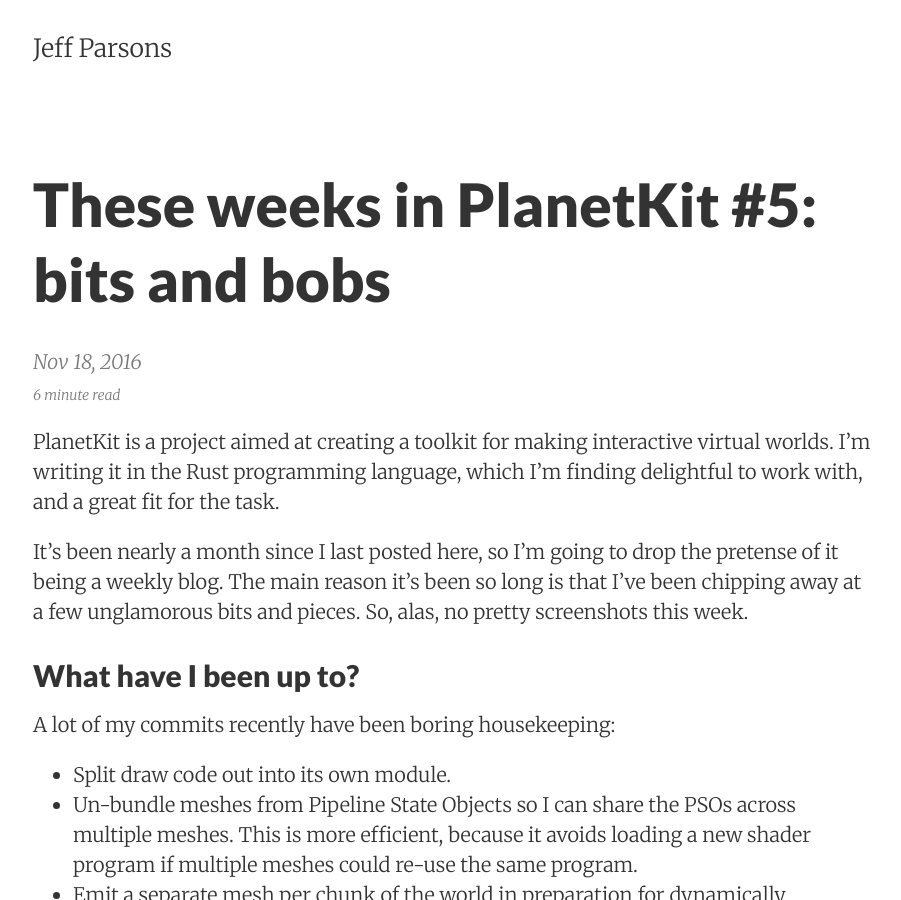
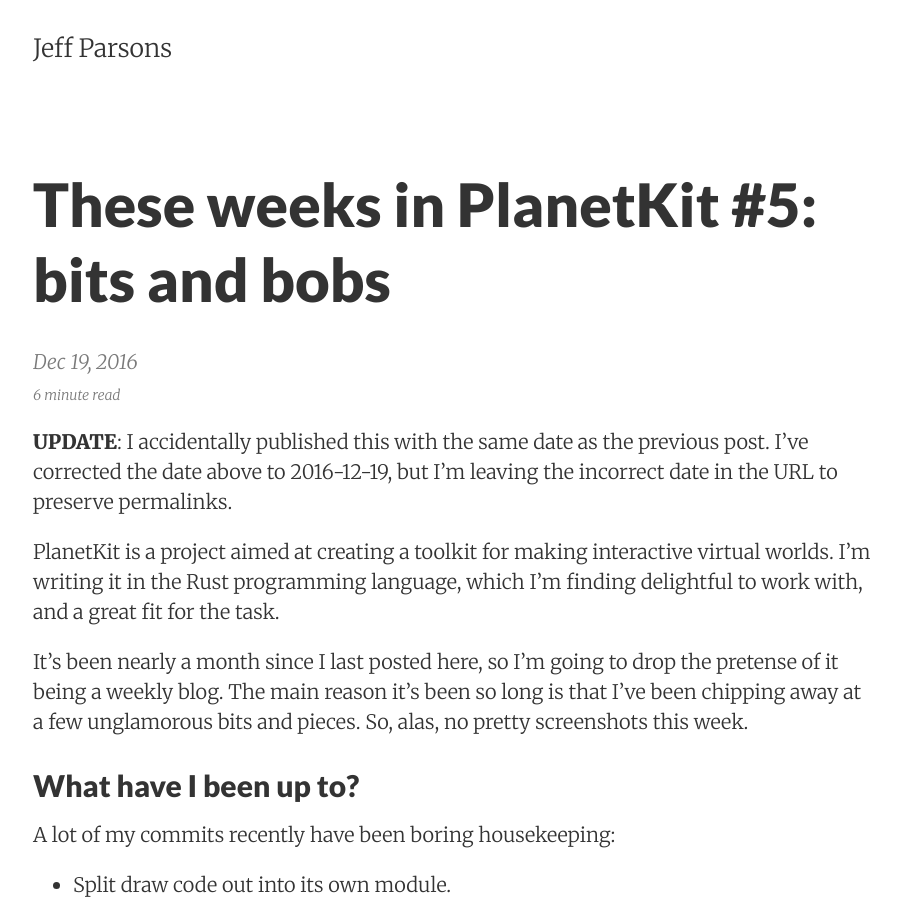
Before and after one commit to jeffparsons/jeffparsons.github.io, a Jekyll site: the page built from _posts/2016-12-14-twipk-5.md, in a window 1280 px wide and 900 px high. Shown: the whole window, without its empty margins (187-1088 px from the left). Built offline with Jekyll 4.4.1, drawn with Linux system fonts in a browser that asks for light colours.

Commit message:
Fix TWIPK 5 date but preserve permalink

```diff
--- a/_posts/2016-12-14-twipk-5.md
+++ b/_posts/2016-12-14-twipk-5.md
@@ -1,11 +1,14 @@
 ---
 layout:     post
 title:      "These weeks in PlanetKit #5: bits and bobs"
-date:       2016-11-18
+date:       2016-12-19
+permalink:  2016/11/18/twipk-5
 summary:    Finding structure, preparing for movement, and learning a lot from Yasteroids.
 tags:       rust planetkit specs slog
 published:  true
 ---
+
+**UPDATE**: I accidentally published this with the same date as the previous post. I've corrected the date above to 2016-12-19, but I'm leaving the incorrect date in the URL to preserve permalinks.
 
 PlanetKit is a project aimed at creating a toolkit for making interactive virtual worlds. I'm writing it in the Rust programming language, which I'm finding delightful to work with, and a great fit for the task.
 
```
